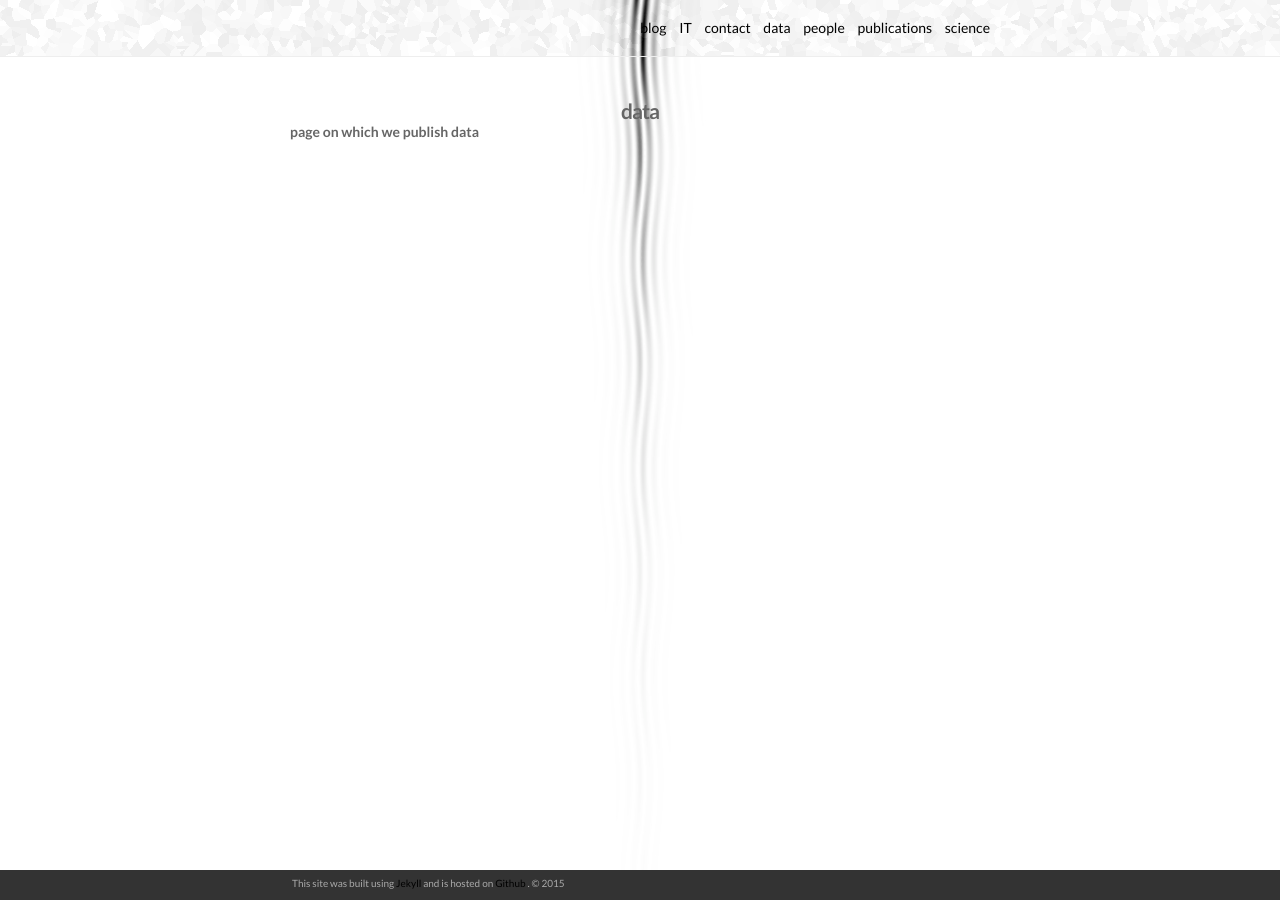
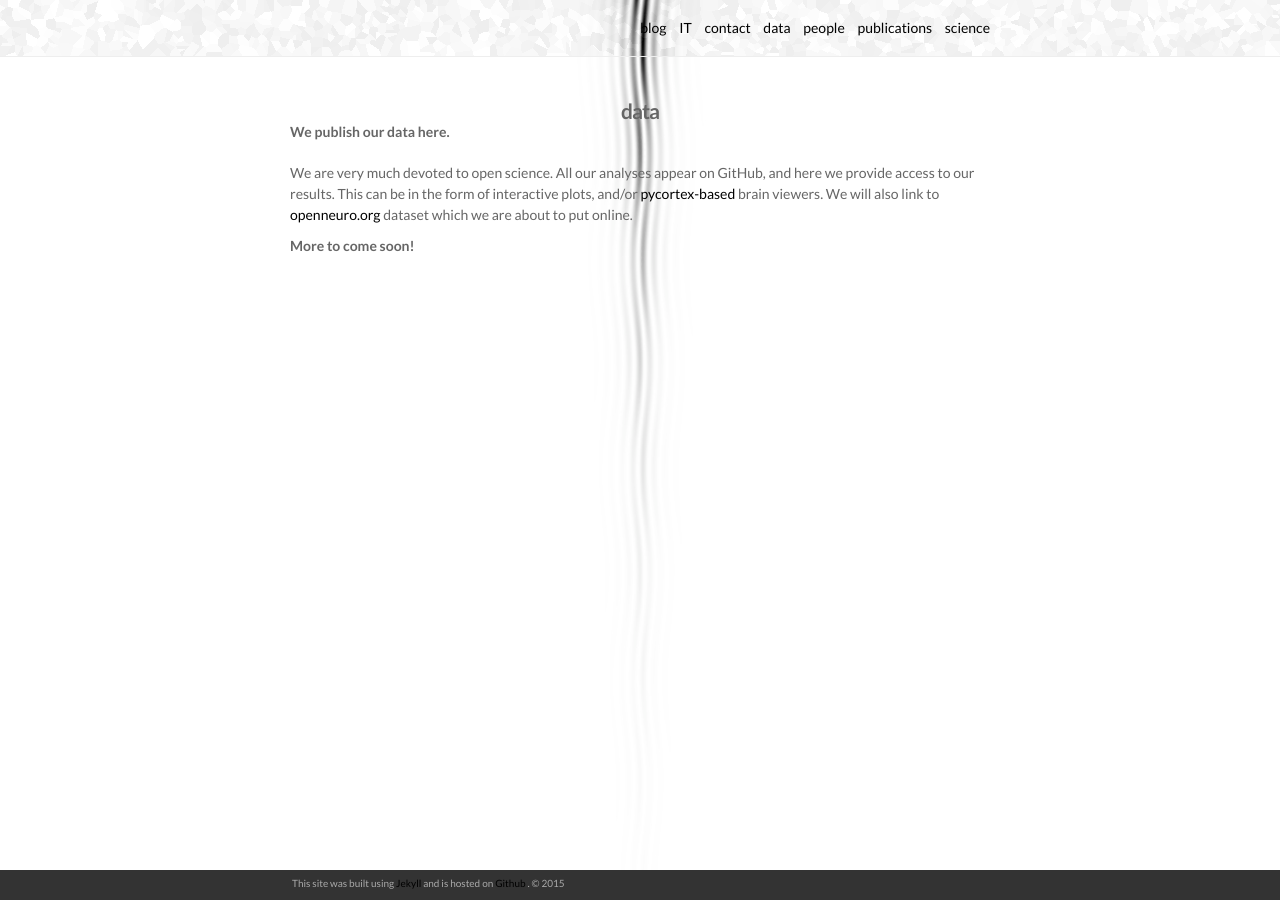
Before and after one commit to tknapen/tknapen.github.io, a Jekyll site: the page built from data.md, in a window 1280 px wide. Built offline with Jekyll 4.4.1, drawn with Linux system fonts in a browser that asks for light colours; nearby versions of some CDN libraries.

Commit message:
added some text to the data page, before we start adding actual results here.

```diff
--- a/data.md
+++ b/data.md
@@ -2,10 +2,16 @@
 layout: page
 permalink: /data/
 title: data
-description: page on which we publish data
+description: We publish our data here.
 ---
 
 <!-- <img class="col one left" src="/img/prf/retmap_flat.png"> -->
+
+We are very much devoted to open science. All our analyses appear on GitHub, and here we provide access to our results. This can be in the form of interactive plots, and/or [pycortex-based](https://github.com/gallantlab/pycortex) brain viewers.
+We will also link to [openneuro.org](https://openneuro.org) dataset which we are about to put online.
+
+**More to come soon!**
+
 
 <ul class="post-list">
 {% for data in site.data %}
```
